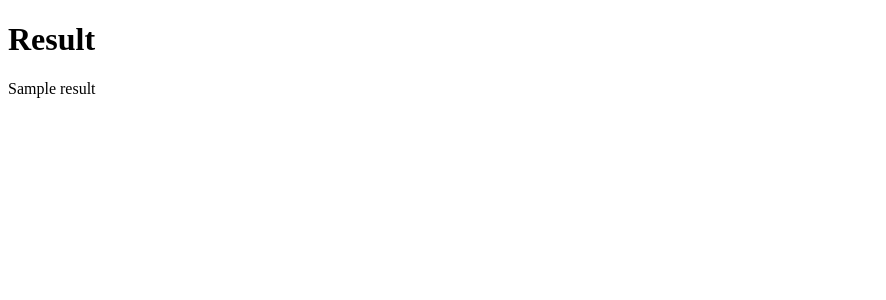
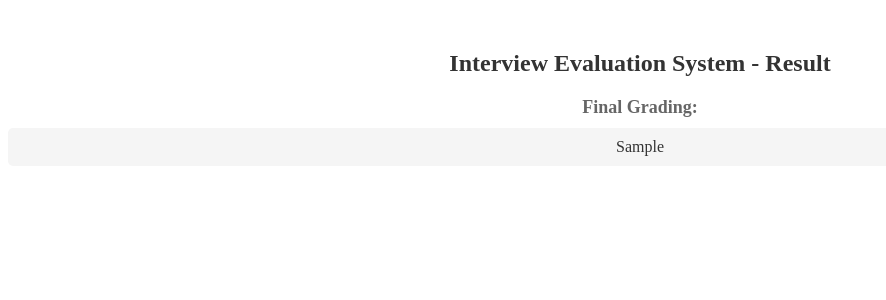
Before and after one commit to sujanMidatani7/InterviewEvaluationSystem, a Flask app: template templates/result1.html in a window 1280 px wide. Shown: the top 300 px of the page, without its empty margins (0-886 px from the left). Run offline with Flask 3, Linux system fonts and the light colour scheme; the template is opened without the code that fills it: most values are stand-ins (such as "Sample title", 1, 10 or a date in 2020).

Commit message:
Update result1.html

```diff
--- a/templates/result1.html
+++ b/templates/result1.html
@@ -1,10 +1,48 @@
 <!DOCTYPE html>
 <html>
-<head>
-    <title>Result</title>
-</head>
-<body>
-    <h1>Result</h1>
-    <p>{{ result }}</p>
-</body>
+  <head>
+    <title>Interview Evaluation System - Result</title>
+    <style>
+      .container {
+        text-align: center;
+        margin-top: 50px;
+      }
+
+      h1 {
+        color: #333;
+        font-size: 24px;
+        margin-bottom: 20px;
+      }
+
+      h2 {
+        color: #666;
+        font-size: 18px;
+        margin-bottom: 10px;
+      }
+
+      .res {
+        background-color: #f5f5f5;
+        border-radius: 5px;
+        padding: 10px;
+        margin-bottom: 10px;
+      }
+
+      p {
+        color: #333;
+        font-size: 16px;
+        margin: 0;
+      }
+    </style>
+  </head>
+  <body>
+    <div class="container">
+      <h1>Interview Evaluation System - Result</h1>
+      <h2>Final Grading:</h2>
+      {% for q in final_grading %}
+      <div class="res">
+        <p>{{ q }}</p>
+      </div>
+      {% endfor %}
+    </div>
+  </body>
 </html>
```
